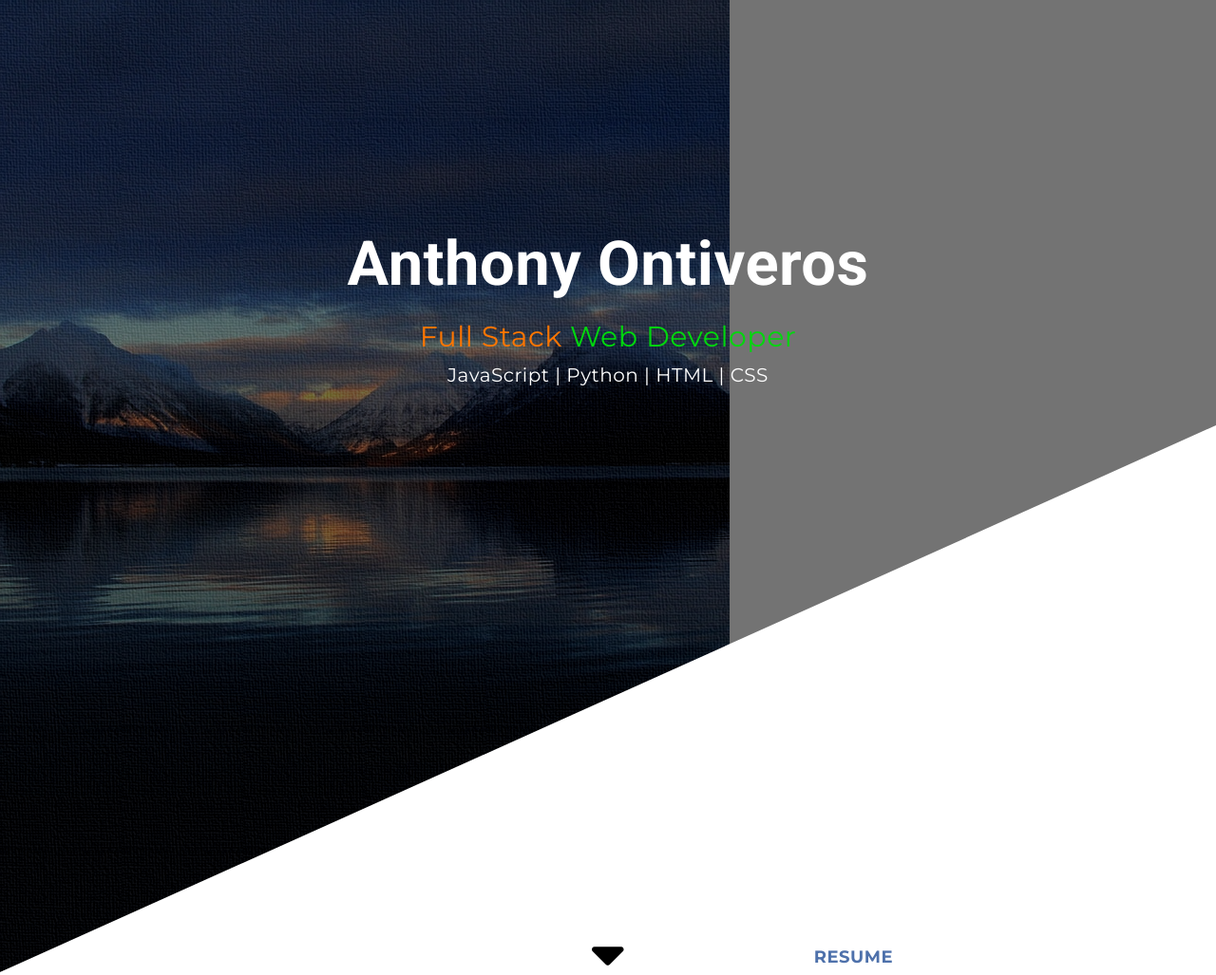
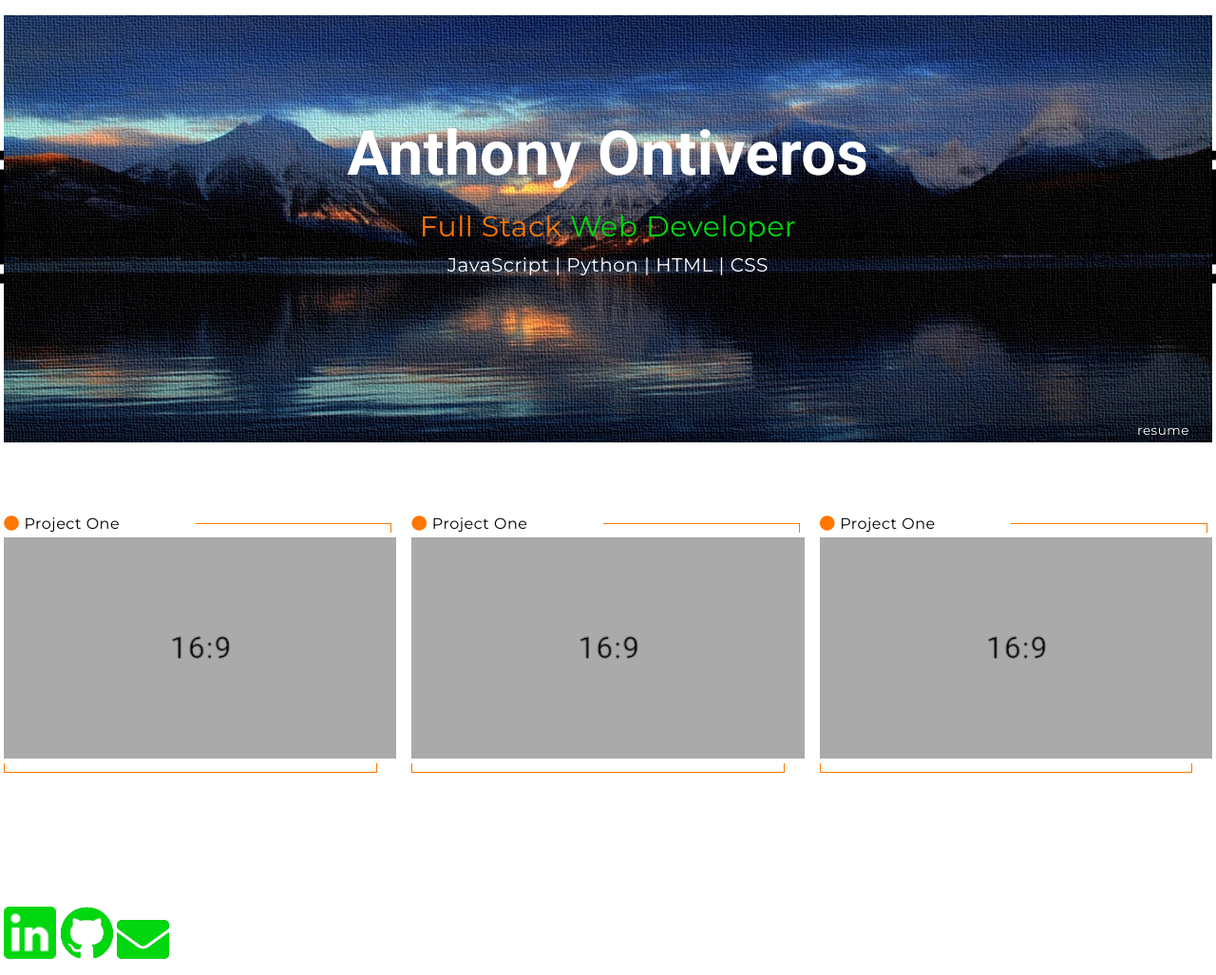
Before and after one commit to aontiv/portfolio, a website: page dist/index.html in a window 1280 px wide. Shown: the top 1027 px of the page at 95% size. Drawn offline with Linux system fonts and the light colour scheme.

Commit message:
responsive styling finished

```diff
--- a/src/main.scss
+++ b/src/main.scss
@@ -60,20 +60,14 @@ img {
         margin-bottom: 8rem;
     }
 
-    &:before {
-        z-index: 1;
-        width: 100%;
-        content: "";
-        height: 100%;
-        opacity: 0.55;
-        position: absolute;
-        background-color: #000;
+    @media screen and (min-width: 769px) {
+        margin-top: 1rem;
+        margin-bottom: 4.75rem;
     }
 
     h1,
     span {
         z-index: 10;
-        // position: relative;
     }
 
     &-top {
@@ -86,6 +80,10 @@ img {
         position: absolute;
         align-items: center;
 
+        @media screen and (min-width: 769px) {
+            flex: unset;
+        }
+
         &__title {
             color: #fff;
             margin-top: 10rem;
@@ -94,6 +92,10 @@ img {
             @media screen and (min-width: 600px) {
                 margin-top: 15rem;
                 font-size: 4.0625rem;
+            }
+
+            @media screen and (min-width: 769px) {
+                margin-top: 6.75rem;
             }
         }
 
@@ -137,6 +139,12 @@ img {
                 margin: 0 auto;
                 max-width: 37.5rem;
             }
+
+            @media screen and (min-width: 769px) {
+                display: block;
+                max-width: 79.5rem;
+                justify-content: unset;
+            }
         }
 
         &__icon {
@@ -153,7 +161,6 @@ img {
             right: 0;
             bottom: 0;
             color: $accent;
-            font-weight: 700;
             margin-right: 1rem;
             font-size: 0.85rem;
             position: absolute;
@@ -161,9 +168,18 @@ img {
 
             @media screen and (min-width: 600px) {
                 margin-right: 0;
-                font-size: 1.125rem;
+            }
+
+            @media screen and (min-width: 769px) {
+                color: #fff;
+                padding-right: 1.5rem;
             }
         }
+    }
+
+    &__picture {
+        display: flex;
+        justify-content: center;
     }
 
     &__svg {
@@ -171,6 +187,14 @@ img {
         bottom: 0;
         z-index: 5;
         position: absolute;
+
+        @media screen and (min-width: 769px) {
+            top: 50%;
+            z-index: -1;
+            width: 100%;
+            height: 10.3125rem;
+            transform: translateY(-50%);
+        }
     }
 }
 
@@ -187,6 +211,12 @@ img {
         grid-template-columns: repeat(8, 1fr);
     }
 
+    @media screen and (min-width: 769px) {
+        max-width: 79.5rem;
+        margin-bottom: 6.75rem;
+        grid-template-columns: repeat(12, 1fr);
+    }
+
     .project {
         position: relative;
         grid-column: 1 / 5;
@@ -194,7 +224,20 @@ img {
 
         @media screen and (min-width: 600px) {
             grid-column: 1/ 9;
-            margin-bottom: 5rem;
+        }
+
+        @media screen and (min-width: 769px) {
+            &.one {
+                grid-column: 1 / 5;
+            }
+
+            &.two {
+                grid-column: 5 / 9;
+            }
+
+            &.three {
+                grid-column: 9 / 13;
+            }
         }
 
         &-header {
@@ -212,6 +255,10 @@ img {
                     @media screen and (min-width: 600px) {
                         font-size: 2rem;
                     }
+
+                    @media screen and (min-width: 769px) {
+                        font-size: 1rem;
+                    }
                 }
             }
 
@@ -221,6 +268,10 @@ img {
 
                 @media screen and (min-width: 600px) {
                     font-size: 2.1875rem;
+                }
+
+                @media screen and (min-width: 769px) {
+                    font-size: 1rem;
                 }
             }
 
@@ -234,10 +285,6 @@ img {
                 margin-right: 0.3125rem;
                 border-top: 1px solid $primary;
                 border-right: 1px solid $primary;
-
-                @media screen and (min-width: 600px) {
-                    height: 1rem;
-                }
             }
         }
 
@@ -279,6 +326,11 @@ img {
                         font-size: 1.5625rem;
                     }
 
+                    @media screen and (min-width: 769px) {
+                        margin: 0.75rem;
+                        font-size: 1rem;
+                    }
+
                     &:hover {
                         color: #fff;
                         cursor: pointer;
@@ -302,11 +354,6 @@ img {
             border-left: 1px solid $primary;
             border-right: 1px solid $primary;
             border-bottom: 1px solid $primary;
-
-            @media screen and (min-width: 600px) {
-                height: 1rem;
-                bottom: -1.5rem;
-            }
         }
     }
 }
@@ -332,6 +379,10 @@ img {
         &-container {
             margin: 0 auto;
             max-width: 37.5rem;
+
+            @media screen and (min-width: 769px) {
+                max-width: 79.5rem;
+            }
         }
 
         &__image {
```
Also changed, not shown: dist/img/main_1920.jpg (added), dist/img/main_360.jpg (added), dist/img/main_360.png (deleted), dist/img/main_768.jpg (added), dist/img/main_768.png (deleted), dist/index.html, dist/main.css, dist/main.js (added).
